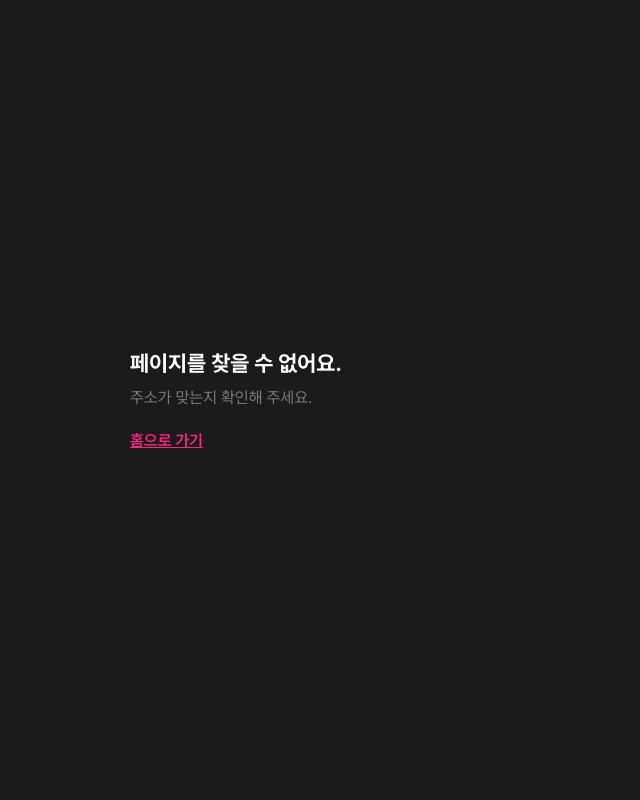
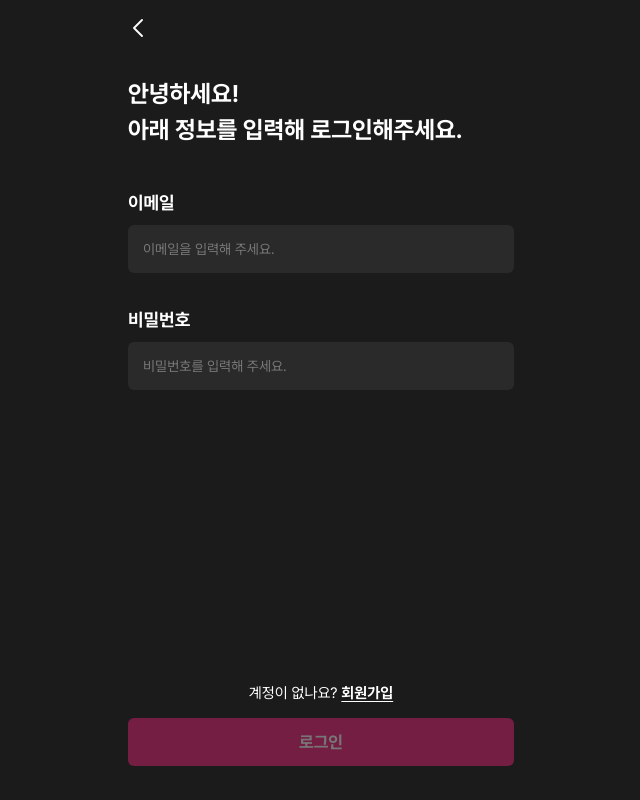
Before and after one commit to dba-second-team/iseonjwa-FE, a React (Vite) app: page /login in a window 1280 px wide. Shown: the whole page, without its empty margins (319-959 px from the left). Built offline with nearby package versions, Linux system fonts and the light colour scheme.

Commit message:
feat : 로그인 화면 구현

```diff
--- /dev/null
+++ b/src/api/member.ts
@@ -0,0 +1,6 @@
+import type { LoginRequest, LoginResponse } from '../types/member'
+import { api } from './client'
+
+export const memberApi = {
+  login: (request: LoginRequest) => api.post<LoginResponse>('/members/login', request),
+}
--- /dev/null
+++ b/src/pages/LoginPage.css
@@ -0,0 +1,49 @@
+.login-page {
+  display: flex;
+  flex-direction: column;
+  padding: 0 22px 34px;
+}
+
+.login-title {
+  margin-top: 20px;
+  font-size: 24px;
+  font-weight: 700;
+  line-height: 1.5;
+}
+
+.login-form {
+  display: flex;
+  flex: 1;
+  flex-direction: column;
+  margin-top: 44px;
+}
+
+.login-fields {
+  display: flex;
+  flex-direction: column;
+  gap: 36px;
+}
+
+.login-bottom {
+  display: flex;
+  flex-direction: column;
+  align-items: center;
+  gap: 16px;
+  margin-top: auto;
+  padding-top: 40px;
+}
+
+.login-error {
+  color: var(--danger);
+  font-size: 14px;
+}
+
+.login-signup {
+  font-size: 15px;
+}
+
+.login-signup a {
+  color: #fff;
+  font-weight: 700;
+  text-underline-offset: 3px;
+}
--- /dev/null
+++ b/src/pages/LoginPage.tsx
@@ -0,0 +1,100 @@
+import { useState, type FormEvent } from 'react'
+import { Link, Navigate, useLocation, useNavigate } from 'react-router'
+import { getErrorMessage } from '../api/ApiError'
+import { memberApi } from '../api/member'
+import { useAuth } from '../auth/useAuth'
+import { TextField } from '../components/TextField'
+import './LoginPage.css'
+import { Button } from '../components/Button'
+import { BackHeader } from '../components/BackHeader'
+
+const EMAIL_PATTERN = /^[^\s@]+@[^\s@]+\.[^\s@]+$/
+
+export function LoginPage() {
+  const navigate = useNavigate()
+  const location = useLocation()
+  const { isLoggedIn, login } = useAuth()
+
+  const [email, setEmail] = useState('')
+  const [password, setPassword] = useState('')
+  const [emailError, setEmailError] = useState('')
+  const [formError, setFormError] = useState('')
+  const [isSubmitting, setIsSubmitting] = useState(false)
+
+  const redirectTo = (location.state as { from?: string } | null)?.from ?? '/'
+
+  if (isLoggedIn) return <Navigate to={redirectTo} replace />
+
+  const canSubmit = email.trim() !== '' && password !== '' && !isSubmitting
+
+  async function handleSubmit(event: FormEvent<HTMLFormElement>) {
+    event.preventDefault()
+    if (!canSubmit) return
+
+    const trimmedEmail = email.trim()
+    if (!EMAIL_PATTERN.test(trimmedEmail)) {
+      setEmailError('이메일 형식이 올바르지 않아요.')
+      return
+    }
+
+    setIsSubmitting(true)
+    setFormError('')
+    try {
+      const user = await memberApi.login({ email: trimmedEmail, password })
+      login(user)
+      navigate(redirectTo, { replace: true })
+    } catch (error) {
+      setFormError(getErrorMessage(error))
+      setIsSubmitting(false)
+    }
+  }
+
+  return (
+    <main className="page login-page">
+      <BackHeader />
+
+      <h1 className="login-title">안녕하세요!<br />아래 정보를 입력해 로그인해주세요.</h1>
+
+      <form className="login-form" noValidate onSubmit={handleSubmit}>
+        <div className="login-fields">
+          <TextField
+            label="이메일"
+            type="email"
+            name="email"
+            autoComplete="username"
+            placeholder="이메일을 입력해 주세요."
+            value={email}
+            error={emailError}
+            onChange={event => {
+              setEmail(event.target.value)
+              setEmailError('')
+              setFormError('')
+            }}
+          />
+          <TextField
+            label="비밀번호"
+            type="password"
+            name="password"
+            autoComplete="current-password"
+            placeholder="비밀번호를 입력해 주세요."
+            value={password}
+            onChange={event => {
+              setPassword(event.target.value)
+              setFormError('')
+            }}
+          />
+        </div>
+
+        <div className="login-bottom">
+          {formError && <p className="login-error" role="alert">{formError}</p>}
+          <p className="login-signup">
+            계정이 없나요? <Link to="/signup">회원가입</Link>
+          </p>
+          <Button type="submit" disabled={!canSubmit} loading={isSubmitting}>
+            {isSubmitting ? '로그인 중...' : '로그인'}
+          </Button>
+        </div>
+      </form>
+    </main>
+  )
+}
--- a/src/router.tsx
+++ b/src/router.tsx
@@ -2,12 +2,16 @@ import { createBrowserRouter } from 'react-router'
 import { RootLayout } from './layouts/RootLayout'
 import { HomePage } from './pages/HomePage'
 import { RouteErrorPage } from './pages/RouteErrorPage'
+import { LoginPage } from './pages/LoginPage'
 
 export const router = createBrowserRouter([
   {
     path: '/',
     element: <RootLayout />,
     errorElement: <RouteErrorPage />,
-    children: [{ index: true, element: <HomePage /> }],
+    children: [
+      { index: true, element: <HomePage /> },
+      { path: 'login', element: <LoginPage /> },
+    ],
   },
 ])
```
Also changed, not shown: src/types/member.ts (+7 -0 lines).
